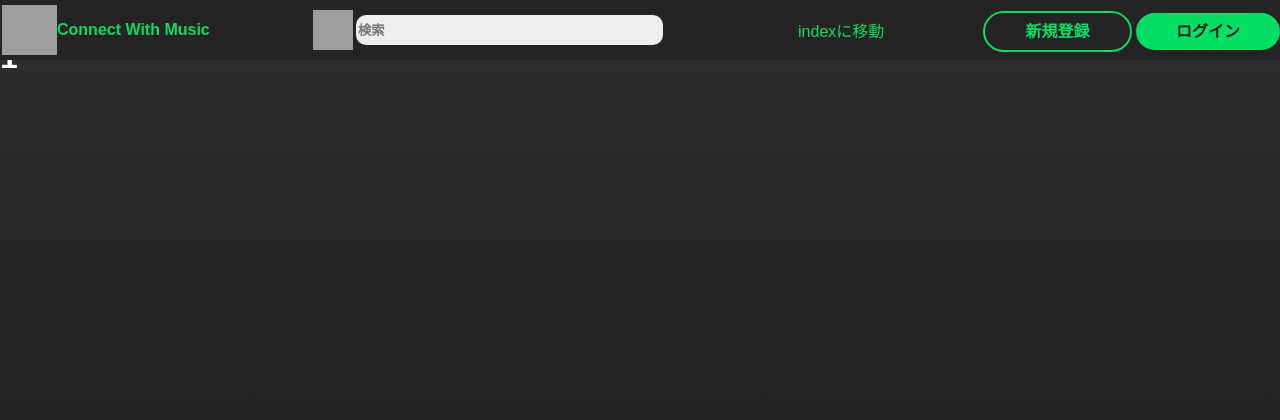
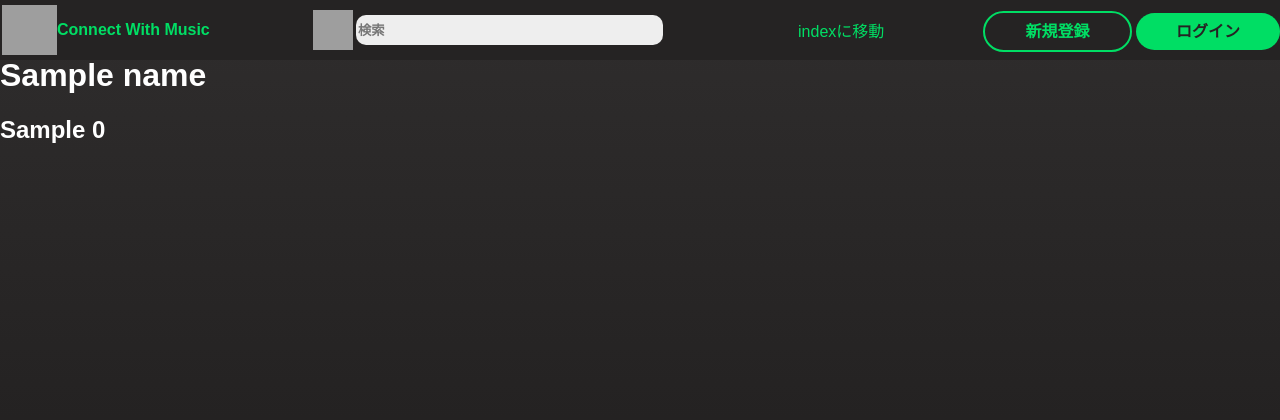
Before and after one commit to pepett/ProgramingContest, a Django app: template cwm/cwmapp/templates/cwm/music.html in a window 1280 px wide. Shown: the top 420 px of the page. Run offline with Django 4.2, Linux system fonts and the light colour scheme; the template is opened without the code that fills it: most values are stand-ins (such as "Sample title", 1, 10 or a date in 2020); style sheets or scripts are compiled from the project's sources; grey boxes are pictures that could not be loaded.

Commit message:
music.html

```diff
--- a/cwm/cwm/urls.py
+++ b/cwm/cwm/urls.py
@@ -21,6 +21,8 @@ from django.conf import settings
 
 from cwmapp.views import top, login, register, setting, result, index, music, user, search
 
+app_name = 'cwm'
+
 urlpatterns = [
     path('admin/', admin.site.urls),
     path( "", top ,name="top"),
@@ -29,7 +31,7 @@ urlpatterns = [
     path( "setting/", setting ),
     path( "result/", result ),
     path( "index/", index, name="index"),
-    path( "music/<slug:idn>", music, name="music" ),
+    path( "music/<slug:idn>", music, name="mus" ),
     path( "user/", user ),
     path( "search/", search ),
 ]
--- a/cwm/cwmapp/templates/cwm/music.html
+++ b/cwm/cwmapp/templates/cwm/music.html
@@ -1,9 +1,11 @@
 {% extends "cwm/base.html" %}
-
+{% load static %}
 {% block title %}music{% endblock %}
 {% block content %}
 <main>
-    <br>
-    <h1 style="color: white;">{{ content_id }}</h1>
+    <link rel="stylesheet" href="{% static 'css/music.css' %}">
+    <br><br>
+    <h1>{{ name }}</h1>
+    <h2>{{ artists.0.name }}</h2>
 </main>
 {% endblock %}
--- /dev/null
+++ b/cwm/static/css/music.css
@@ -0,0 +1,6 @@
+main h1 {
+  color: white; }
+main h2 {
+  color: white; }
+
+/*# sourceMappingURL=music.css.map */
--- /dev/null
+++ b/cwm/static/scss/music.scss
@@ -0,0 +1,8 @@
+main{
+    h1{
+        color: white;
+    }
+    h2{
+        color: white;
+    }
+}
```
Also changed, not shown: cwm/cwmapp/templates/cwm/index.html (+4 -4 lines), cwm/cwmapp/views.py (+6 -4 lines), 1 other file.
